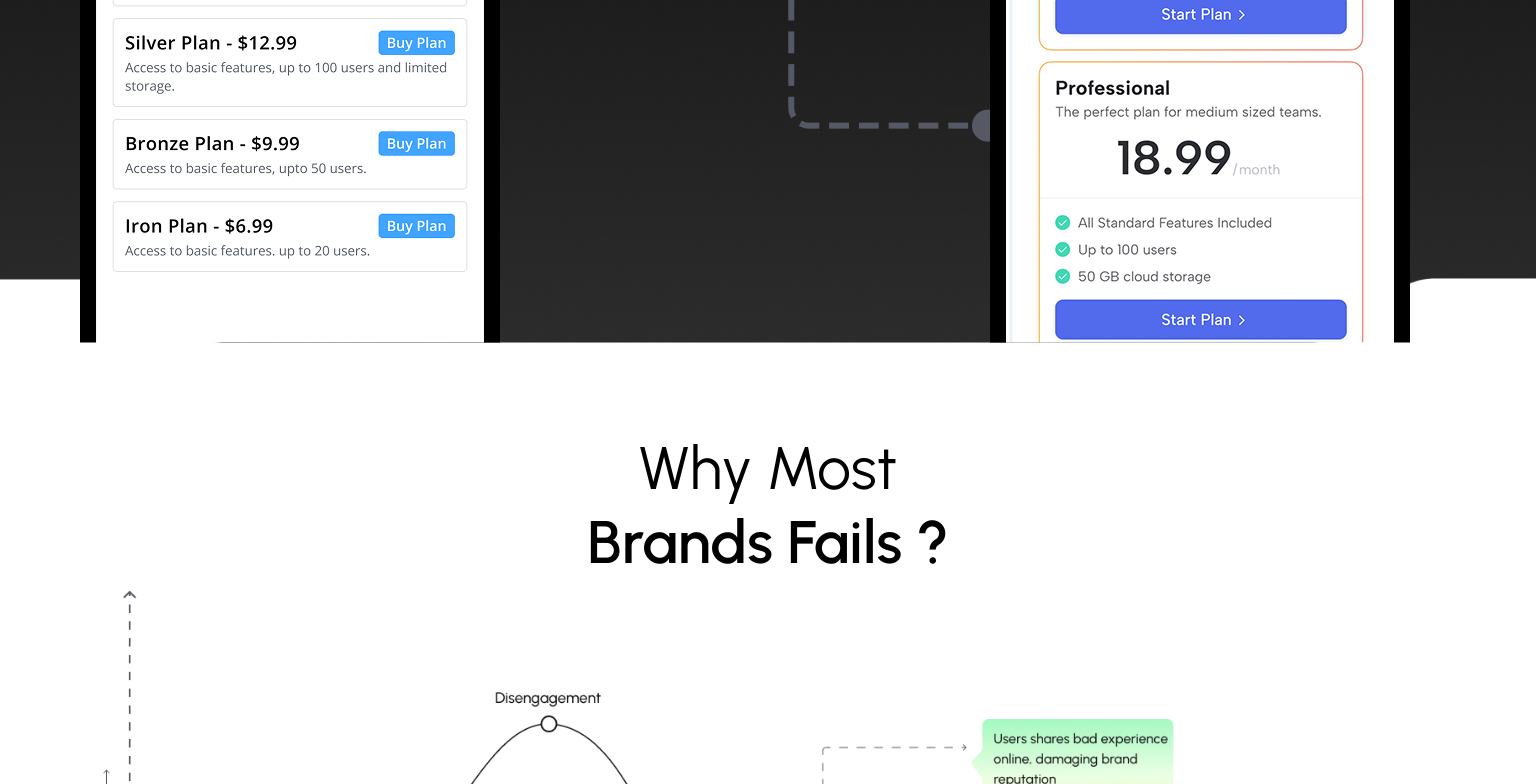
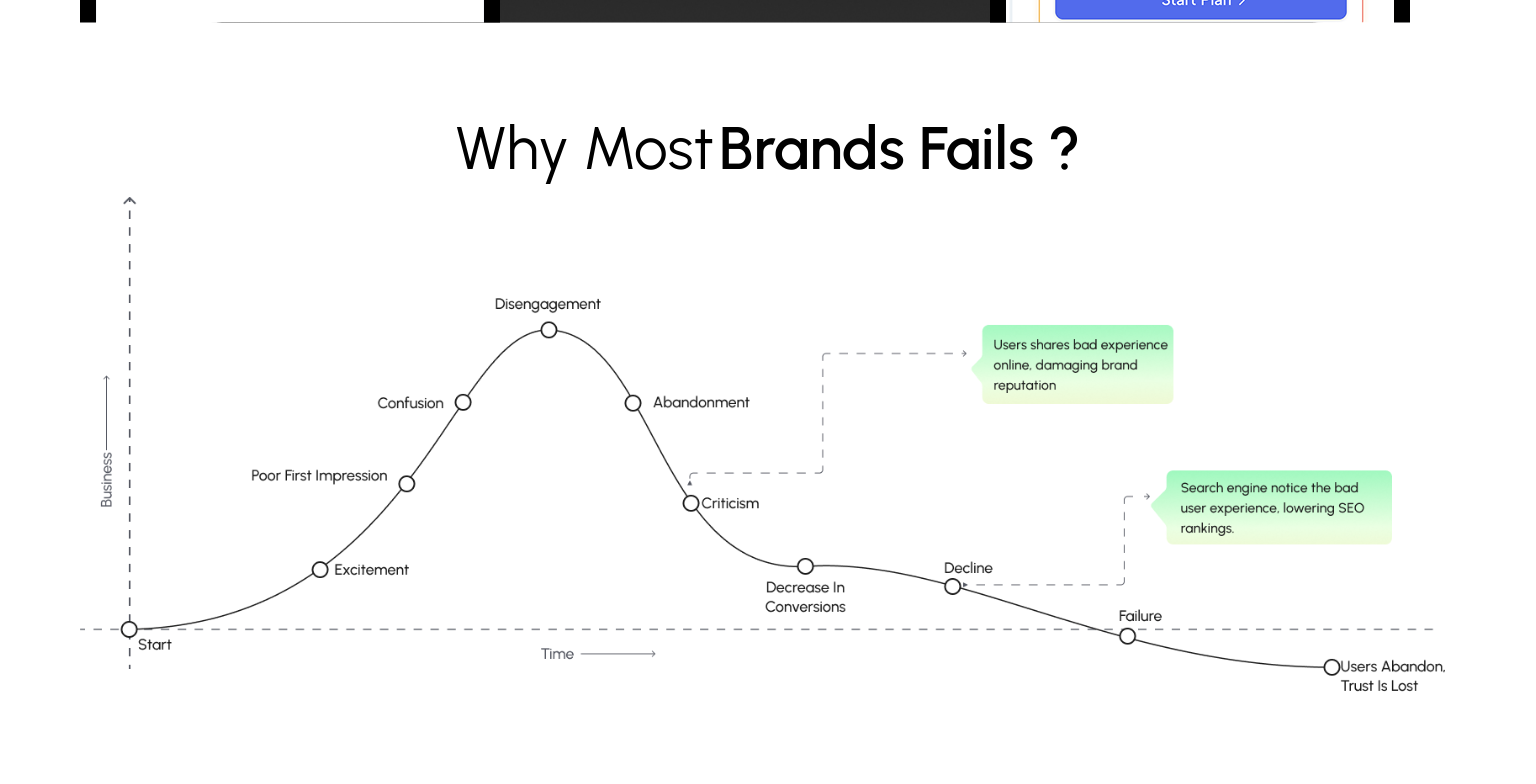
Before and after one commit to rtksng/uiuxden, a React (Vite) app: page /uiuxdenred/ui-design in a window 1536 px wide. Shown: the part 2220-3004 px from the top of the page. Built offline with nearby package versions, Linux system fonts and the light colour scheme.

Commit message:
Humanization and UI Design screen ui done

```diff
--- a/src/index.css
+++ b/src/index.css
@@ -1884,3 +1884,18 @@ Button.gradient-btn {
   }
 
 }
+@media screen and (min-width:1440px) and (max-width:1800px) {
+    .creativity-banner {
+    height: 60vh !important;
+}
+.brand-outer {
+    display: flex;
+    align-items: center;
+    justify-content: center;
+    gap: 5px;
+}
+.animationStroke .svg-container.clunky svg
+ {
+    transform: scaleX(2.0) scaleY(1.2);
+}
+}
--- a/src/pages/UIDesign.tsx
+++ b/src/pages/UIDesign.tsx
@@ -46,7 +46,7 @@ const UIDesign = () => {
 
 
       {/* ---------- Banner Section ---------- */}
-      <div className="relative h-[55vh] md:h-[56vh] lg:h-[100vh] dark:bg-[#000] green-linear pb-[40px] md:pb-[60px]">
+      <div className="creativity-banner relative h-[55vh] md:h-[56vh] lg:h-[100vh] dark:bg-[#000] green-linear pb-[40px] md:pb-[60px]">
         <Container>
           <div className="text-center pt-[80px]  sm:pt-[120px] 2xl:pt-[170px] flex flex-col items-center">
             <h1 className="text-[34px] sm:text-[48px] max-w-[1100px] lg:text-[66px] 2xl:text-[90px] text-black leading-tight font-semibold mb-base">
@@ -89,7 +89,7 @@ const UIDesign = () => {
 
       <section>
         <Container>
-          <div className="grid 2xl:grid-cols-2 gap-20 2xl:mt-[158px] mt-10 sm:mt-16 lg:pb-[70px]">
+          <div className="vision-outer grid xl:grid-cols-2 gap-20 2xl:mt-[158px] mt-10 sm:mt-16 lg:pb-[70px]">
             <div className="2xl:col-span-1  self-center">
               <div>
                 <div className="text-[18px] font-semibold text-black">
@@ -107,7 +107,7 @@ const UIDesign = () => {
                 </Button>
               </div>
             </div>
-            <div className="col-span-1 hidden 2xl:block">
+            <div className="col-span-1 hidden xl:block">
               <img src={VisionImg} alt="image" />
             </div>
           </div>
@@ -152,12 +152,14 @@ const UIDesign = () => {
       <section className="pt-[40px] lg:pt-[100px]">
         <Container>
           <div>
+            <div className="brand-outer">
             <h6 className=" text-[28px] 2xl:text-[60px] leading-[35px] lg:leading-[50px] 2xl:mb-6 text-center">
               Why Most
             </h6>
             <h6 className=" text-[28px] 2xl:text-[60px] leading-[35px] lg:leading-[50px] font-semibold 2xl:mb-6 text-center">
               Brands Fails ?
             </h6>
+            </div>
             <img src={BarGraph} alt="image" />
           </div>
         </Container>
```
